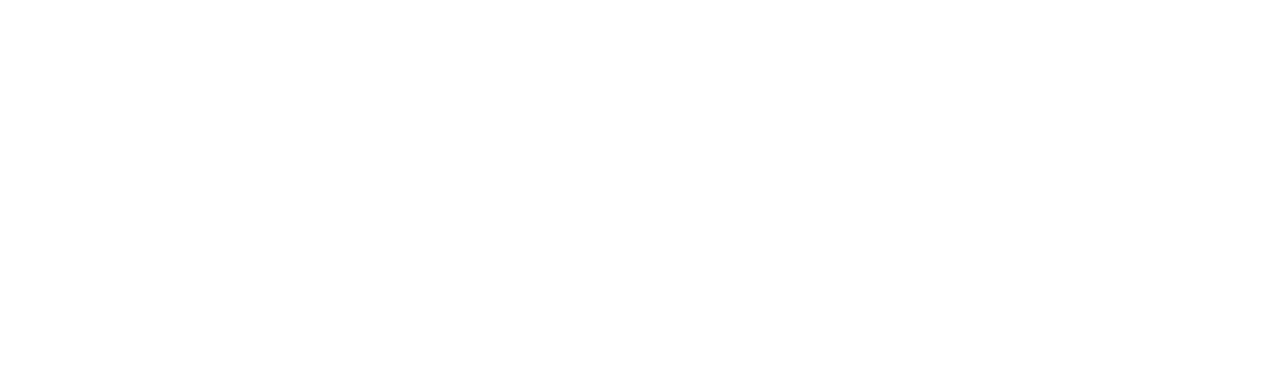
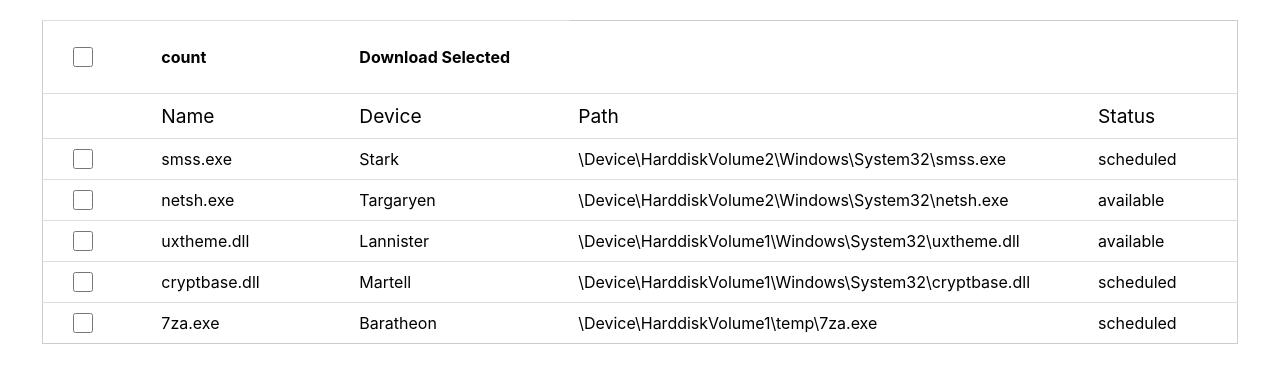
Before and after one commit to sidneyowallah/device-app, a React (Create React App) app: page / in a window 1280 px wide. Shown: the top 382 px of the page. Built offline with nearby package versions, Linux system fonts and the light colour scheme.

Commit message:
Created table list and checkbox logic

```diff
--- a/src/App.js
+++ b/src/App.js
@@ -1,7 +1,11 @@
 import './App.css';
-
+import { DeviceList } from './DeviceList';
 function App() {
-	return <div className="App"></div>;
+	return (
+		<div className="App">
+			<DeviceList />
+		</div>
+	);
 }
 
 export default App;
--- /dev/null
+++ b/src/DeviceList.css
@@ -0,0 +1,80 @@
+table {
+	border-collapse: collapse;
+	border: 1px solid #ccc;
+	margin: 20px auto;
+}
+
+td,
+th {
+	border-top: 1px solid #ddd;
+	padding: 10px 60px 10px 8px;
+	text-align: left;
+	vertical-align: middle;
+}
+
+td input[type='checkbox'] {
+	width: 20px;
+	height: 20px;
+	display: block;
+	margin: 0px auto;
+}
+th input[type='checkbox'] {
+	width: 20px;
+	height: 20px;
+	display: block;
+	margin: 0px auto;
+}
+
+.header-row {
+	text-transform: capitalize;
+	font-size: 1.2em;
+}
+
+.list-row:hover {
+	background-color: #ddd;
+	cursor: pointer;
+}
+
+.select-background {
+	background-color: #ccc;
+}
+.select-background:hover {
+	background-color: #ccc;
+}
+
+.header-container {
+	display: flex;
+	flex-wrap: nowrap;
+	background-color: DodgerBlue;
+}
+
+.header-container > div {
+	background-color: #f1f1f1;
+	width: 100px;
+	margin: 10px;
+	text-align: center;
+	line-height: 75px;
+	font-size: 30px;
+}
+
+.checkbox-cell {
+	text-align: center;
+	padding-left: 30px;
+}
+
+.name-cell {
+	text-align: left;
+	min-width: 130px;
+}
+
+.device-cell {
+	text-align: left;
+}
+
+.path-cell {
+	text-align: left;
+}
+
+.status-cell {
+	text-align: left;
+}
--- /dev/null
+++ b/src/DeviceList.js
@@ -0,0 +1,80 @@
+import React, { useState, useRef } from 'react';
+import './DeviceList.css';
+import { deviceData } from './deviceData';
+
+export const DeviceList = () => {
+	const selectAll = useRef(null);
+	const selectCheckBox = useRef(deviceData.map(() => null));
+
+	const [checkedState, setCheckedState] = useState([]);
+
+	function onChangeSelectAll() {
+		selectCheckBox.current.forEach(
+			(checkItem) => (checkItem.checked = selectAll.current.checked)
+		);
+	}
+
+	function onChangeCheckBox(e) {
+		const i = selectCheckBox.current.indexOf(e.target);
+		const newState = Array.from(checkedState);
+		newState[i] = e.target.checked;
+		console.log('initial', checkedState);
+		setCheckedState(newState);
+		console.log('after', checkedState);
+	}
+
+	const tableHeaders = Object.keys(deviceData.map((data) => data)[0]);
+
+	return (
+		<table className="list-table">
+			<thead>
+				<tr>
+					<th className="checkbox-cell">
+						<input
+							ref={selectAll}
+							type="checkbox"
+							onChange={onChangeSelectAll}
+							name={`selectAll`}
+							id={`selectAll`}
+						/>
+					</th>
+					<th>
+						<p className="select-count">count</p>
+					</th>
+					<th>
+						<div>
+							<p>Download Selected</p>
+						</div>
+					</th>
+				</tr>
+			</thead>
+			<tbody>
+				<tr>
+					<td></td>
+					{tableHeaders.map((header, key) => (
+						<td className="header-row" key={key}>
+							{header}
+						</td>
+					))}
+				</tr>
+				{deviceData.map((data, key) => (
+					<tr key={key} className="list-row">
+						<td className="checkbox-cell">
+							<input
+								ref={(r) => (selectCheckBox.current[key] = r)}
+								type="checkbox"
+								onChange={(event) => onChangeCheckBox(event, data)}
+								checked={checkedState[key]}
+								name={data.name}
+							/>
+						</td>
+						<td className="name-cell">{data.name}</td>
+						<td className="device-cell">{data.device}</td>
+						<td className="path-cell">{data.path}</td>
+						<td className="status-cell">{data.status}</td>
+					</tr>
+				))}
+			</tbody>
+		</table>
+	);
+};
--- /dev/null
+++ b/src/deviceData.js
@@ -0,0 +1,36 @@
+export const deviceData = [
+	{
+		name: 'smss.exe',
+		device: 'Stark',
+		path: '\\Device\\HarddiskVolume2\\Windows\\System32\\smss.exe',
+		status: 'scheduled',
+	},
+
+	{
+		name: 'netsh.exe',
+		device: 'Targaryen',
+		path: '\\Device\\HarddiskVolume2\\Windows\\System32\\netsh.exe',
+		status: 'available',
+	},
+
+	{
+		name: 'uxtheme.dll',
+		device: 'Lannister',
+		path: '\\Device\\HarddiskVolume1\\Windows\\System32\\uxtheme.dll',
+		status: 'available',
+	},
+
+	{
+		name: 'cryptbase.dll',
+		device: 'Martell',
+		path: '\\Device\\HarddiskVolume1\\Windows\\System32\\cryptbase.dll',
+		status: 'scheduled',
+	},
+
+	{
+		name: '7za.exe',
+		device: 'Baratheon',
+		path: '\\Device\\HarddiskVolume1\\temp\\7za.exe',
+		status: 'scheduled',
+	},
+];
```
Also changed, not shown: requirements.txt (added).
